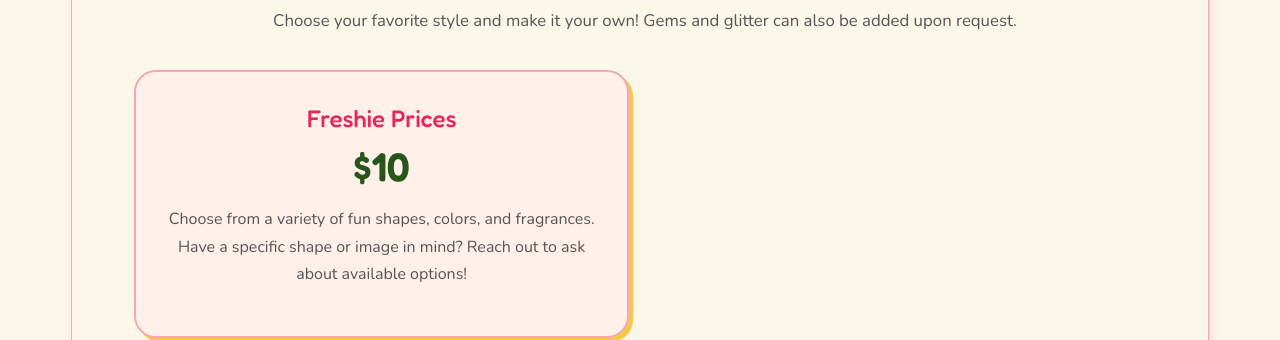
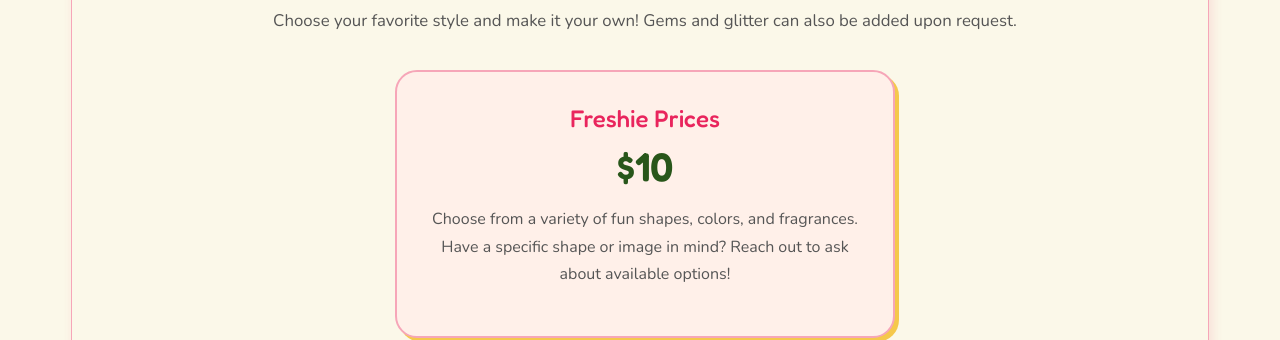
Before and after one commit to dkcarias/dkcarias.github.io, a plain HTML site: page freshies.html in a window 1280 px wide. Shown: the part 612-952 px from the top of the page. Drawn offline with nearby package versions, Linux system fonts and the light colour scheme.

Commit message:
Update freshie.css

```diff
--- a/freshie.css
+++ b/freshie.css
@@ -1061,9 +1061,8 @@ footer a:focus-visible {
 }
 
 .pricing-container {
-    display: grid;
-    grid-template-columns: repeat(2, 1fr);
-    gap: 2em;
+    display: flex;
+    justify-content: center;
     margin: 2em auto;
 }
 
@@ -1072,6 +1071,8 @@ footer a:focus-visible {
     border: 2px solid #F6A6B8;
     border-radius: 22px;
     padding: 2em;
+    width: 100%;
+    max-width: 500px;
     box-shadow: 4px 4px 0 #F5C84C;
     transition: transform 0.3s ease;
 }
@@ -1373,11 +1374,6 @@ footer a:focus-visible {
         padding: 1.5em 0.5em;
     }
 
-    .pricing-container {
-        grid-template-columns: 1fr;
-        gap: 1.5em;
-    }
-
     .pricing-card {
         padding: 1.5em;
     }
```
